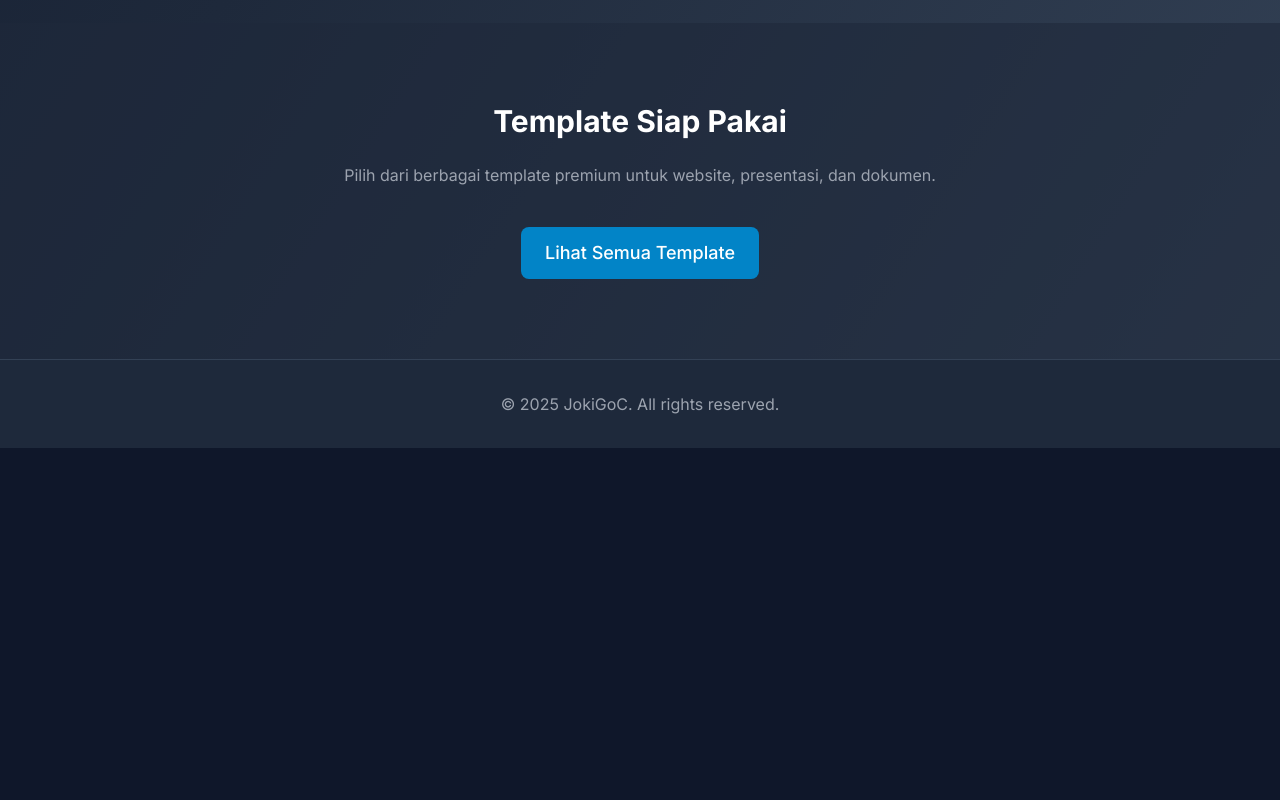
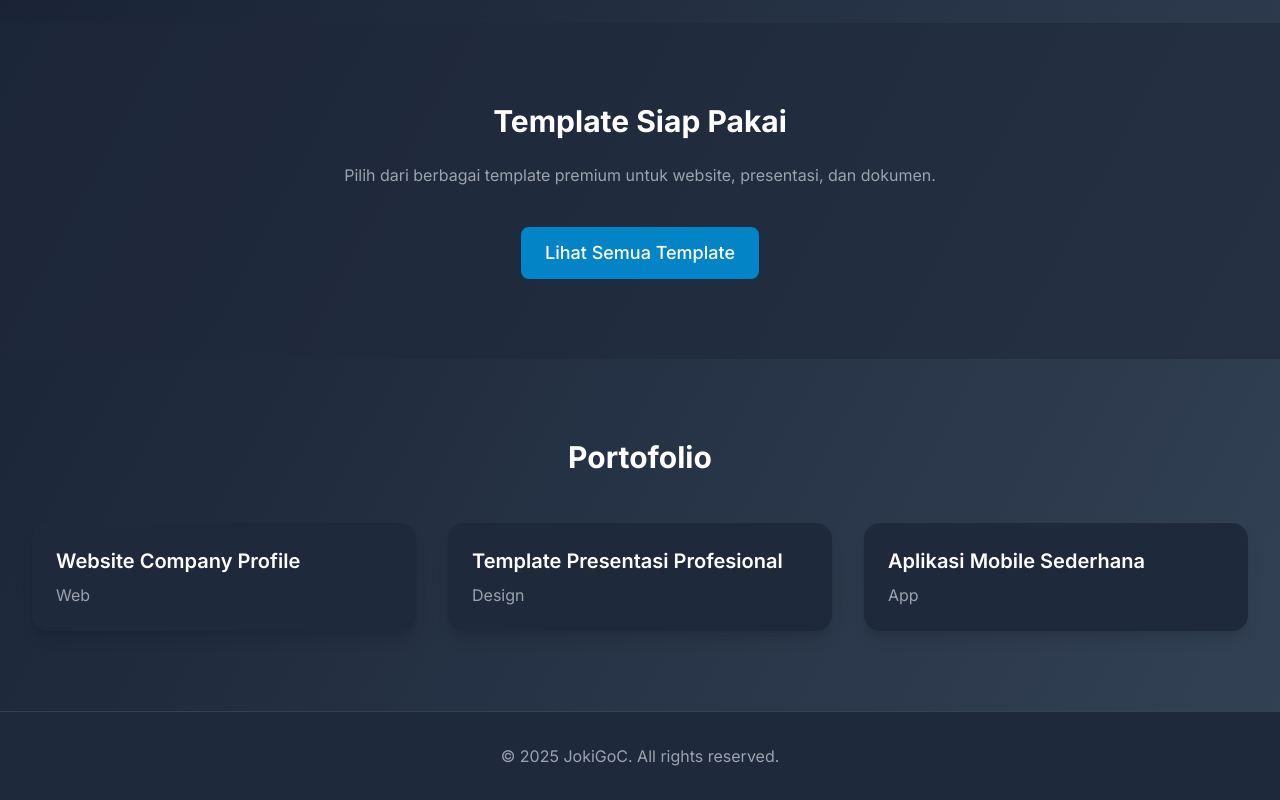
Before and after one commit to Bramahimm/gocJoki-blog, a Next.js app: page / in a window 1280 px wide. Shown: the part 1754-2554 px from the top of the page. Before the commit the page ends 2202 px from the top, so only its background shows below. Built offline with nearby package versions, Linux system fonts and the light colour scheme.

Commit message:
portfolio edit

```diff
--- a/app/home/Portfolio.tsx
+++ b/app/home/Portfolio.tsx
@@ -7,7 +7,7 @@ export default function Portfolio() {
   ];
 
   return (
-    <section className="relative py-20 px-4 sm:px-6 lg:px-8">
+    <section id="portfolio" className="relative py-20 px-4 sm:px-6 lg:px-8">
       <div className="max-w-7xl mx-auto">
         <h2 className="text-3xl font-bold text-white text-center mb-12">
           Portofolio
--- a/app/page.tsx
+++ b/app/page.tsx
@@ -15,6 +15,7 @@ export default function HomePage() {
         <Features />
         <Services />
         <TemplatesHighlight />
+        <Portfolio />
       </main>
     </div>
   );
--- a/app/templates/page.tsx
+++ b/app/templates/page.tsx
@@ -52,7 +52,7 @@ export default function TemplatesPage() {
           {/* Header */}
           <div className="text-center mb-16">
             <h1 className="text-3xl sm:text-4xl font-bold text-white mb-6">
-              Katalog Template
+              Katalog Produk
             </h1>
             <p className="text-xl text-gray-300 max-w-2xl mx-auto">
               Pilih dari berbagai template berkualitas tinggi yang siap
--- a/components/Navigation.tsx
+++ b/components/Navigation.tsx
@@ -45,7 +45,7 @@ export default function Navigation({ siteName = "Goc Joki" }: NavigationProps) {
               Template
             </Link>
             <Link
-              href="/portofolio"
+              href="/#portfolio"
               className="text-gray-300 hover:text-white transition-colors">
               Portofolio
             </Link>
```
